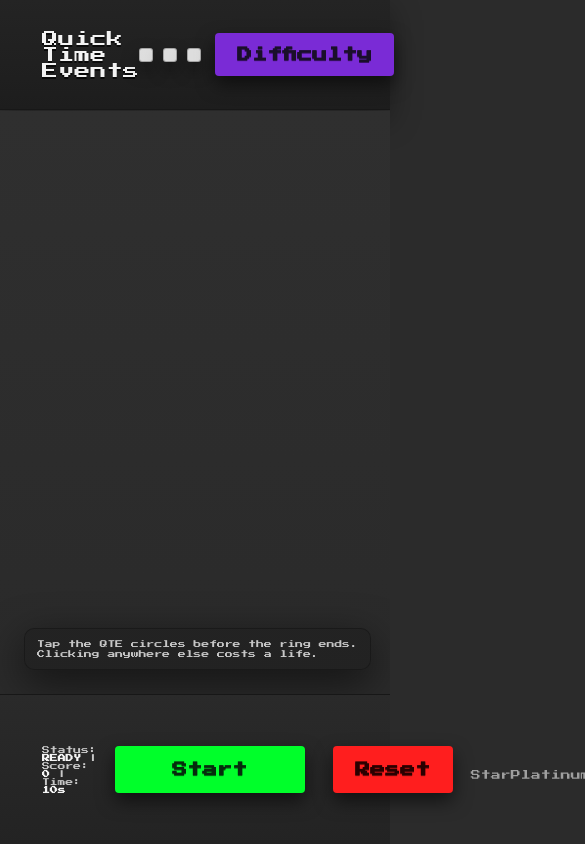
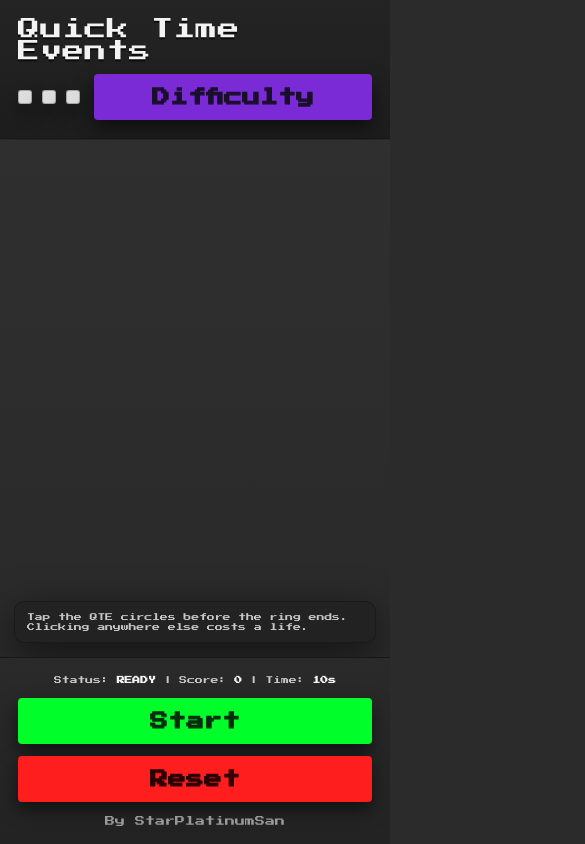
Before and after one commit to StarPlatinumSan/QTE, a React (Vite) app in the folder qte-circles/: page / in a window 390 px wide. Shown: the top 844 px of the page, 585 px wide, since content can reach past the window. Built offline with nearby package versions, Linux system fonts and the light colour scheme; a web font is replaced by a local one.

Commit message:
fixed mobile responsiveness

```diff
--- a/qte-circles/src/styles.css
+++ b/qte-circles/src/styles.css
@@ -498,3 +498,104 @@ body {
   color: rgba(255, 255, 255, 0.75);
   font-size: 12px;
 }
+
+/* MOBILE ONLY */
+@media (max-width: 720px) {
+  .topBar {
+    height: auto;
+    padding: 18px 18px;
+    flex-direction: column;
+    align-items: flex-start;
+    gap: 12px;
+  }
+
+  .title {
+    font-size: 22px;
+  }
+
+  .topRight {
+    width: 100%;
+    justify-content: space-between;
+  }
+
+  .settingsPanel {
+    padding: 0 18px;
+  }
+
+  .settingsPanel.open {
+    max-height: 520px;
+    padding: 16px 18px 20px;
+  }
+
+  .settingsGrid {
+    grid-template-columns: 1fr;
+  }
+
+  .segmented {
+    gap: 6px;
+  }
+
+  .segBtn {
+    flex: 1 1 calc(50% - 6px);
+  }
+
+  .livesControls {
+    flex-wrap: wrap;
+  }
+
+  .rangeRow {
+    flex-direction: column;
+    align-items: stretch;
+  }
+
+  .rangeValue {
+    text-align: left;
+  }
+
+  .arena {
+    min-height: 360px;
+  }
+
+  .circle {
+    transform: scale(0.8);
+    transform-origin: top left;
+  }
+
+  .bottomBar {
+    height: auto;
+    padding: 18px;
+    grid-template-columns: 1fr;
+    gap: 14px;
+  }
+
+  .score {
+    text-align: center;
+  }
+
+  .bottomButtons {
+    gap: 12px;
+    flex-wrap: wrap;
+  }
+
+  .btn {
+    width: 100%;
+    font-size: 18px;
+    padding: 14px 18px;
+  }
+
+  .btnStart,
+  .btnReset {
+    min-width: 0;
+  }
+
+  .byline {
+    text-align: center;
+  }
+
+  .hint {
+    left: 14px;
+    right: 14px;
+    bottom: 14px;
+    max-width: none;
+  }
+}
```
